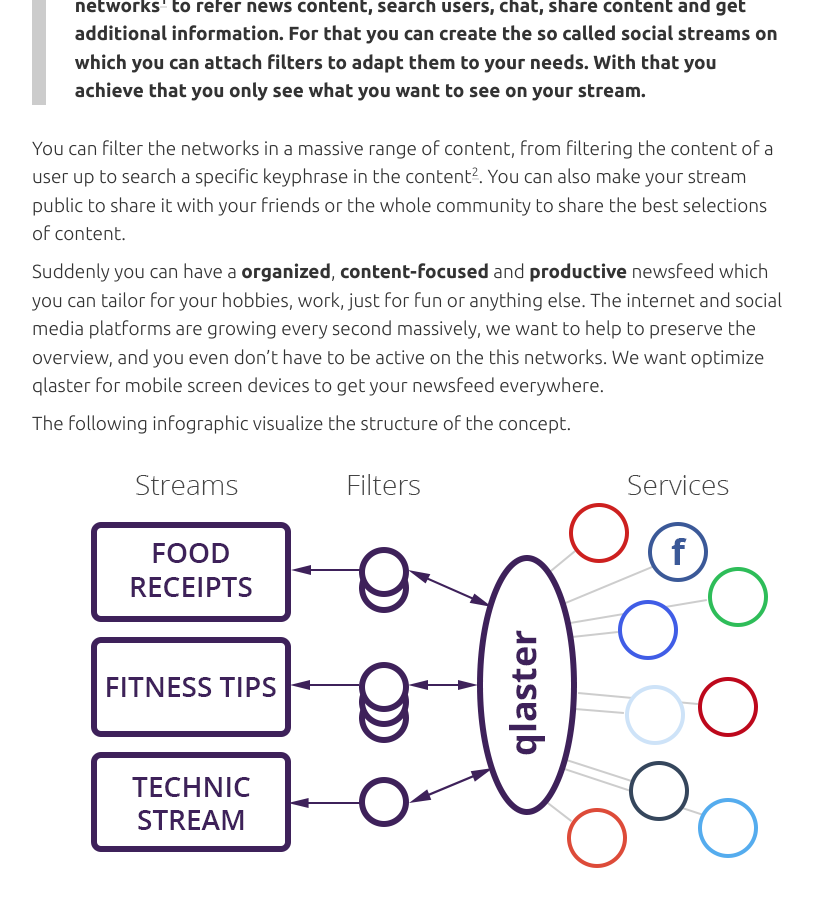
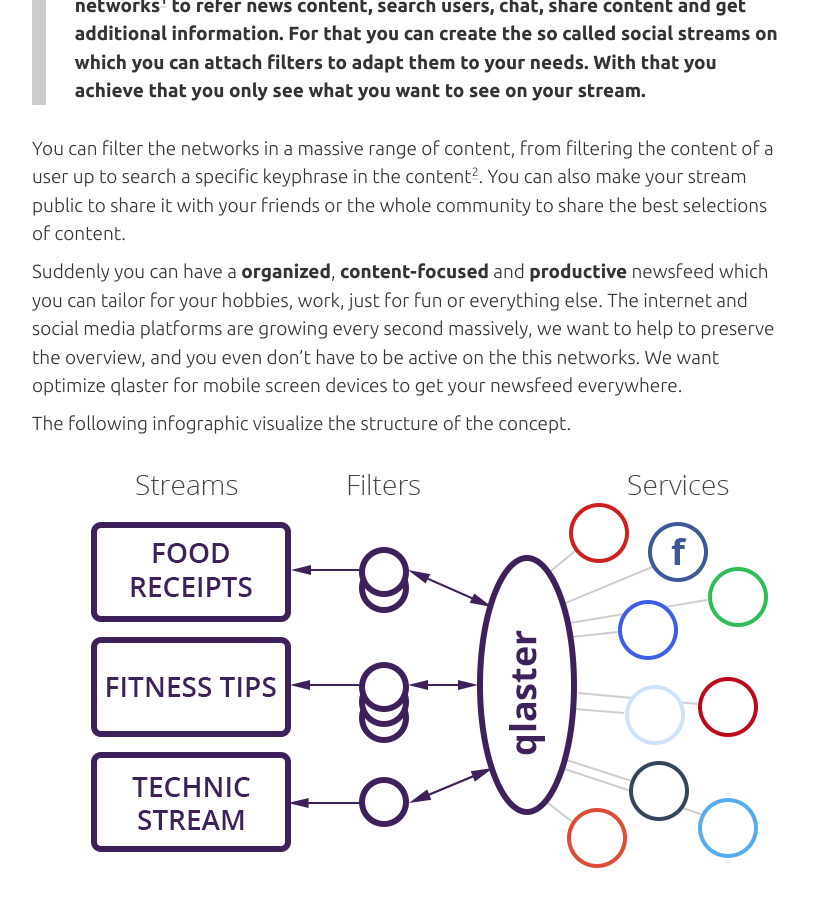
Before and after one commit to biering/qlaster-launch, a Jekyll site: the page built from _posts/2016-06-30-what-is-qlaster.markdown, in a window 1280 px wide and 900 px high, scrolled down 635 px. Shown: the whole window, without its empty margins (232-1045 px from the left). Built offline with Jekyll 4.4.1, drawn with Linux system fonts in a browser that asks for light colours; nearby versions of some CDN libraries; comment, search, counter and statistics services are not loaded; some of the changed text lies outside the part shown.

Commit message:
* small change

```diff
--- a/_config.yml
+++ b/_config.yml
@@ -36,7 +36,7 @@
 # Note that about_footer should be true if you want
 # to see author information at the bottom of each post
 about_stub: >
-    qlaster - a interactive visualization of social media for the casual user
+    qlaster - Filter for the content not for the user, everywhere.
 
 about_footer: true
 
--- a/_posts/2016-06-30-what-is-qlaster.markdown
+++ b/_posts/2016-06-30-what-is-qlaster.markdown
@@ -8,7 +8,7 @@
 
 You can filter the networks in a massive range of content, from filtering the content of a user up to search a specific keyphrase in the content[^2]. You can also make your stream public to share it with your friends or the whole community to share the best selections of content.
 
-Suddenly you can have a **organized**, **content-focused** and **productive** newsfeed which you can tailor for your hobbies, work, just for fun or anything else. The internet and social media platforms are growing every second massively, we want to help to preserve the overview, and you even don't have to be active on the this networks.
+Suddenly you can have a **organized**, **content-focused** and **productive** newsfeed which you can tailor for your hobbies, work, just for fun or everything else. The internet and social media platforms are growing every second massively, we want to help to preserve the overview, and you even don't have to be active on the this networks.
 We want optimize qlaster for mobile screen devices to get your newsfeed everywhere.
 
 The following infographic visualize the structure of the concept.
```
Also changed, not shown: 1 other file.
